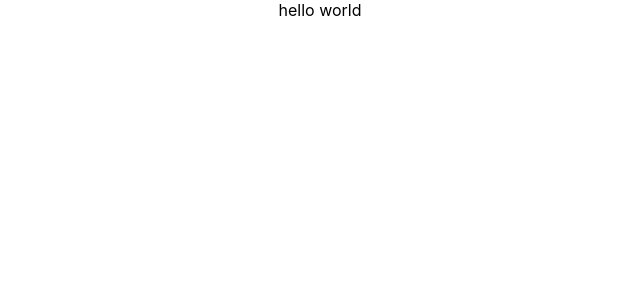
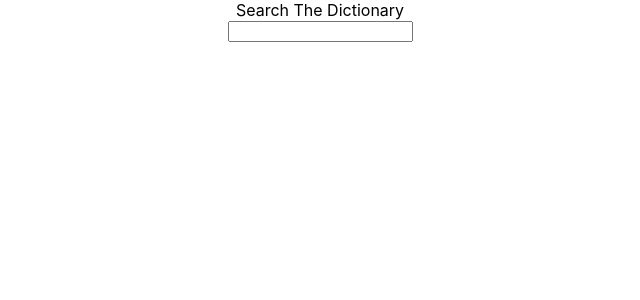
Before and after one commit to tribute2johnny/GCU_dictionary_search_test, a React (Create React App) app: page / in a window 1280 px wide. Shown: the top 300 px of the page, without its empty margins (320-960 px from the left). Built offline with nearby package versions, Linux system fonts and the light colour scheme.

Commit message:
search bar added

```diff
--- a/package.json
+++ b/package.json
@@ -6,6 +6,7 @@
     "@testing-library/jest-dom": "^5.16.5",
     "@testing-library/react": "^13.4.0",
     "@testing-library/user-event": "^13.5.0",
+    "axios": "^1.2.3",
     "react": "^18.2.0",
     "react-dom": "^18.2.0",
     "react-scripts": "5.0.1",
--- a/src/App.js
+++ b/src/App.js
@@ -1,9 +1,10 @@
 import './App.css';
+import MainContainer from './Containers/MainContainer';
 
 function App() {
   return (
     <div className="App">
-      hello world
+      <MainContainer />
     </div>
   );
 }
--- /dev/null
+++ b/src/Containers/MainContainer.js
@@ -0,0 +1,36 @@
+import React, { useState , useEffect} from "react";
+import Axios from 'axios';
+
+const MainContainer = () => {
+
+    const [data, setData] = useState([]);
+    const [searchTerm, setSearchTerm] = useState("");
+
+    const getMeaning = () => {
+        Axios.get(`https://api.dictionaryapi.dev/api/v2/entries/en/${searchTerm}`)
+        .then((res) => {
+            setData(res.data[0]);
+        });
+
+    }
+
+    return (
+        <div>
+            <header>Search The Dictionary</header>
+
+            <div>
+                <input type='text' placholder='search word here.' onChange={ (input) => {
+                    setSearchTerm(input.target.value)
+                }}
+                />
+            </div>
+
+            <div>
+                <h4>{data.word}</h4>
+            </div>
+        </div>
+    )
+
+}
+
+export default MainContainer;
```
Also changed, not shown: src/Components/FavouritesList.js (added), 1 other file (tests, documents, lock files or other folders).
